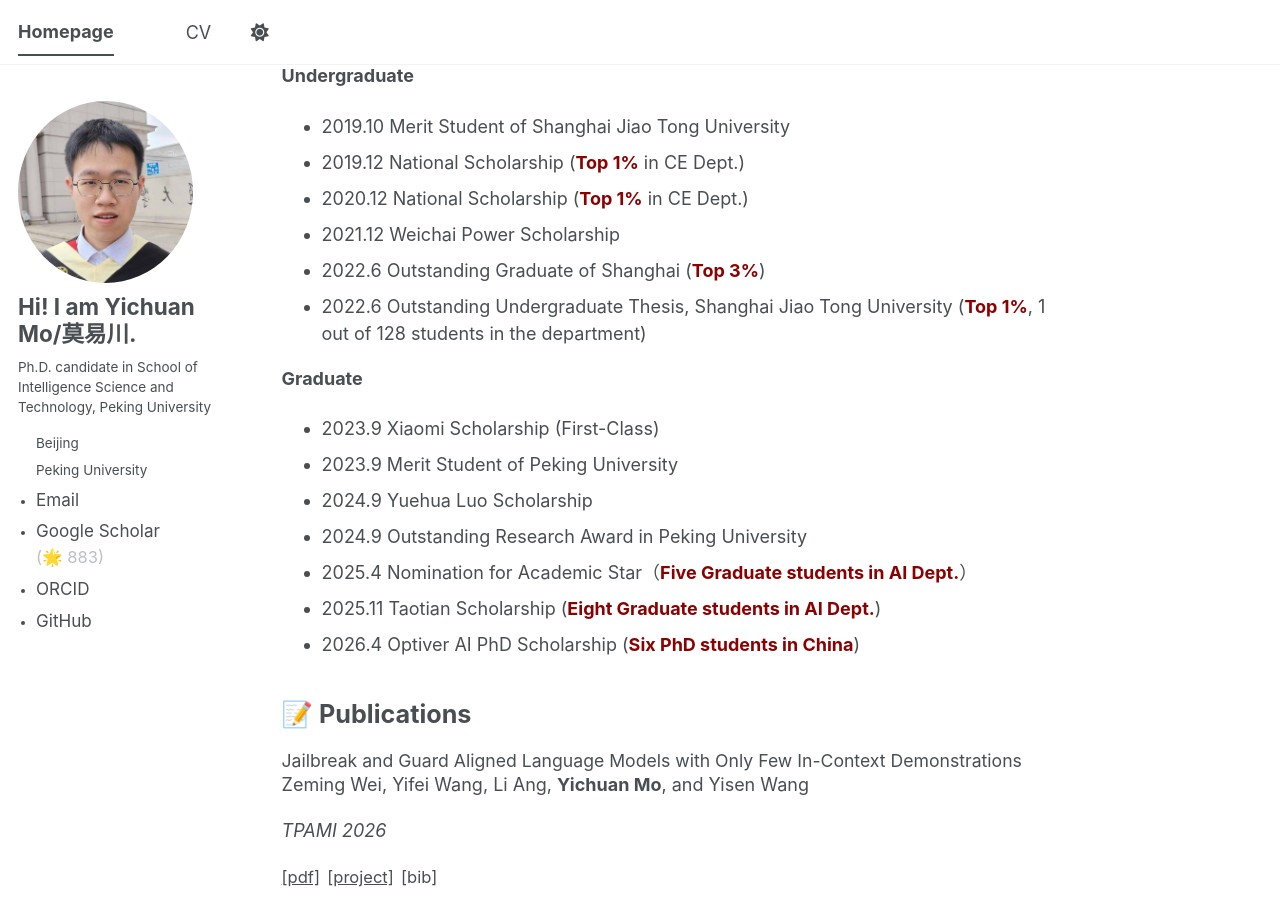
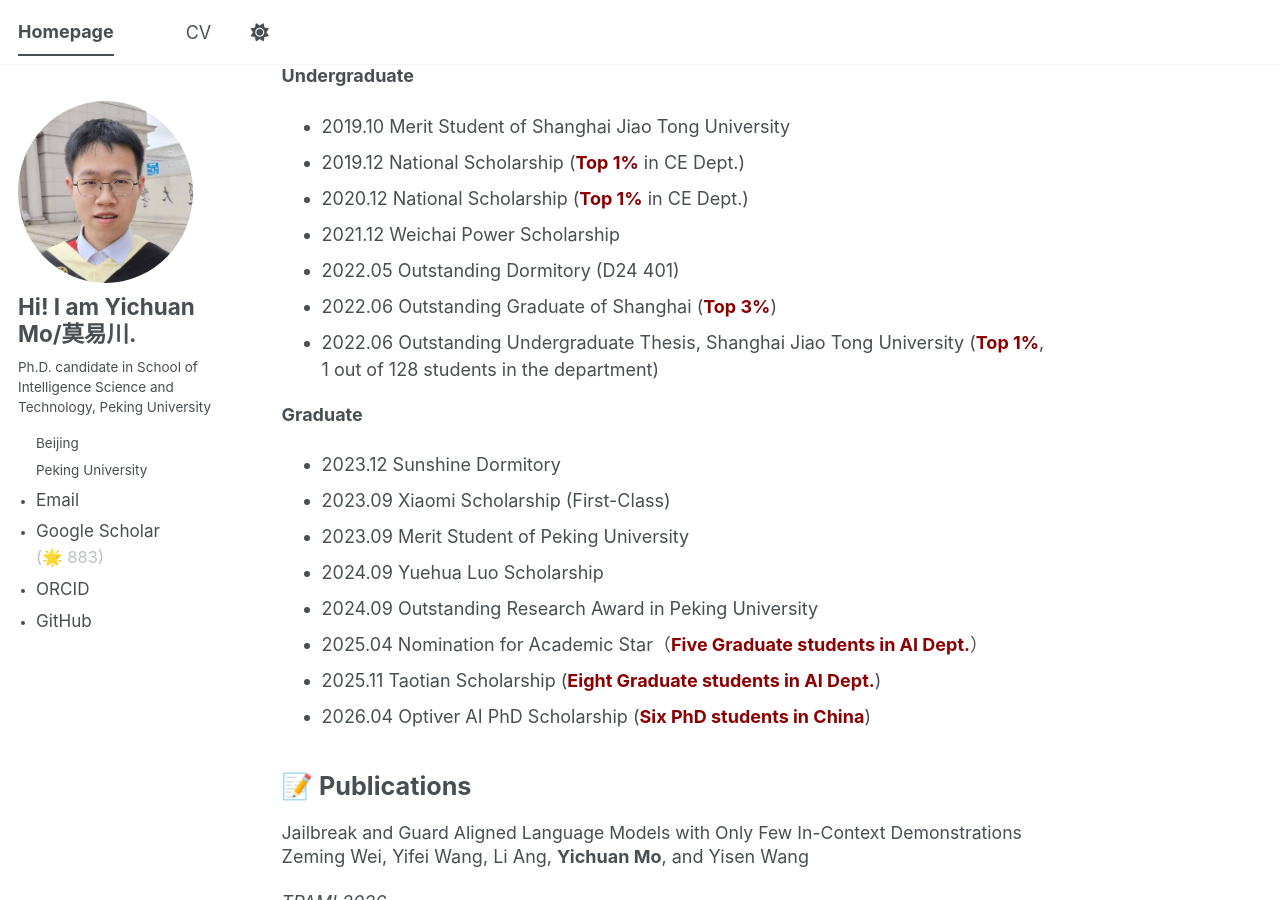
Before and after one commit to mo666666/mo666666.github.io, a Jekyll site: the page built from _pages/about.md, in a window 1280 px wide and 900 px high, scrolled down 627 px. Built offline with Jekyll 4.4.1, drawn with Linux system fonts in a browser that asks for light colours; a script bundle is joined from its source files by our own code; library files that are not in the unit come from our copies.

Commit message:
Add domitory

```diff
--- a/_pages/about.md
+++ b/_pages/about.md
@@ -36,20 +36,21 @@ redirect_from:
   <li>2019.12 National Scholarship (<strong style="color: #8B0000;">Top 1%</strong> in CE Dept.)</li>
   <li>2020.12 National Scholarship (<strong style="color: #8B0000;">Top 1%</strong> in CE Dept.)</li>
   <li>2021.12 Weichai Power Scholarship</li>
-  <li>2022.6 Outstanding Graduate of Shanghai (<strong style="color: #8B0000;">Top 3%</strong>)</li>
-  <li>2022.6 Outstanding Undergraduate Thesis, Shanghai Jiao Tong University (<strong style="color: #8B0000;">Top 1%</strong>, 1 out of 128 students in the department)</li>
-
+  <li>2022.05 Outstanding Dormitory (D24 401)</li>
+  <li>2022.06 Outstanding Graduate of Shanghai (<strong style="color: #8B0000;">Top 3%</strong>)</li>
+  <li>2022.06 Outstanding Undergraduate Thesis, Shanghai Jiao Tong University (<strong style="color: #8B0000;">Top 1%</strong>, 1 out of 128 students in the department)</li>
 </ul>
 
 <p><strong>Graduate</strong></p>
 <ul>
-   <li>2023.9 Xiaomi Scholarship (First-Class)</li>
-   <li>2023.9 Merit Student of Peking University</li>
-   <li>2024.9 Yuehua Luo Scholarship</li>
-   <li>2024.9 Outstanding Research Award in Peking University</li>
-  <li>2025.4 Nomination for Academic Star（<strong style="color: #8B0000;">Five Graduate students in AI Dept.</strong>）</li>
+   <li>2023.12 Sunshine Dormitory</li>
+   <li>2023.09 Xiaomi Scholarship (First-Class)</li>
+   <li>2023.09 Merit Student of Peking University</li>
+   <li>2024.09 Yuehua Luo Scholarship</li>
+   <li>2024.09 Outstanding Research Award in Peking University</li>
+  <li>2025.04 Nomination for Academic Star（<strong style="color: #8B0000;">Five Graduate students in AI Dept.</strong>）</li>
   <li>2025.11 Taotian Scholarship (<strong style="color: #8B0000;">Eight Graduate students in AI Dept.</strong>)</li>
-  <li>2026.4 Optiver AI PhD Scholarship (<strong style="color: #8B0000;">Six PhD students in China</strong>)</li>
+  <li>2026.04 Optiver AI PhD Scholarship (<strong style="color: #8B0000;">Six PhD students in China</strong>)</li>
 
 
 
```
